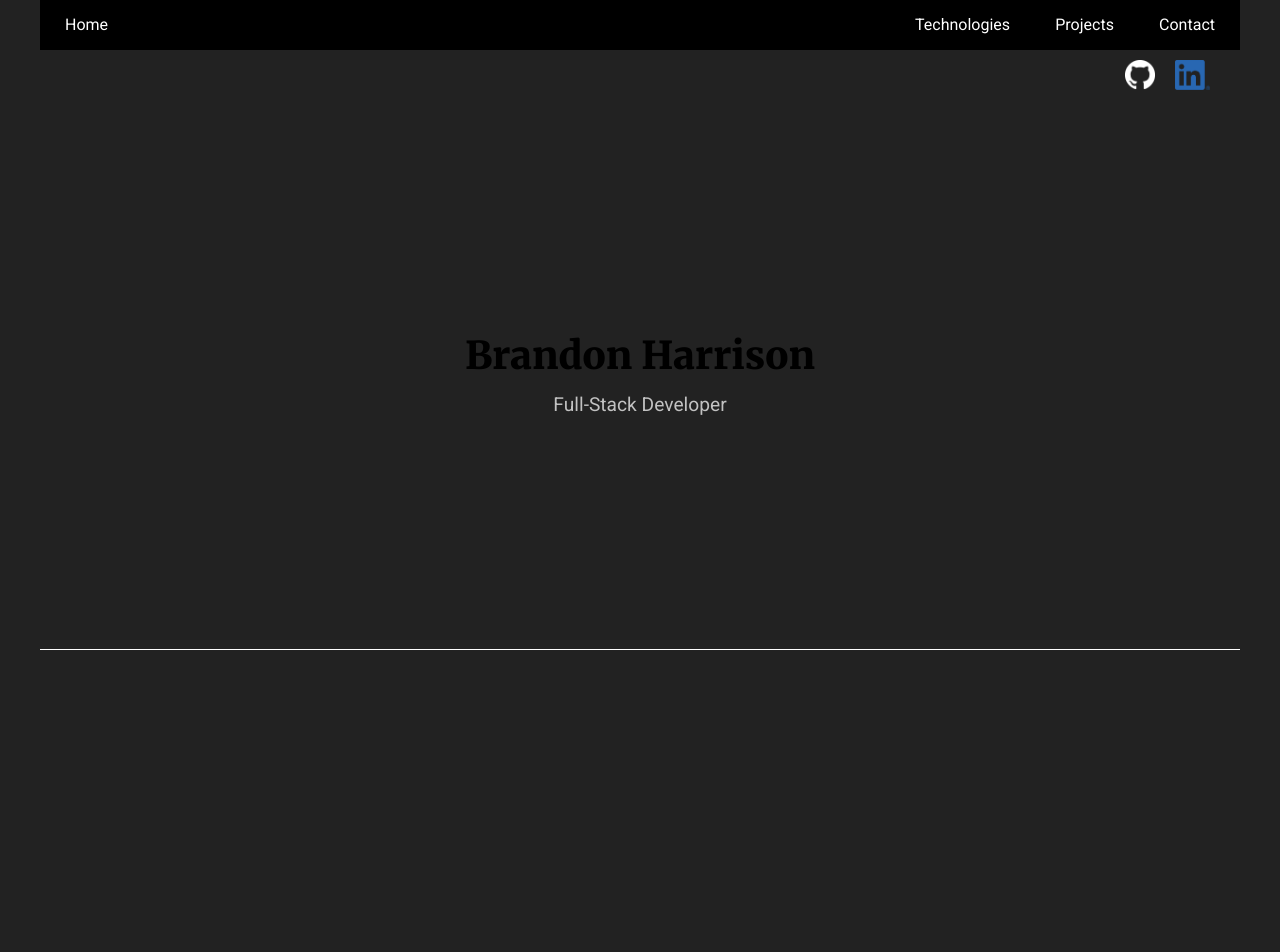
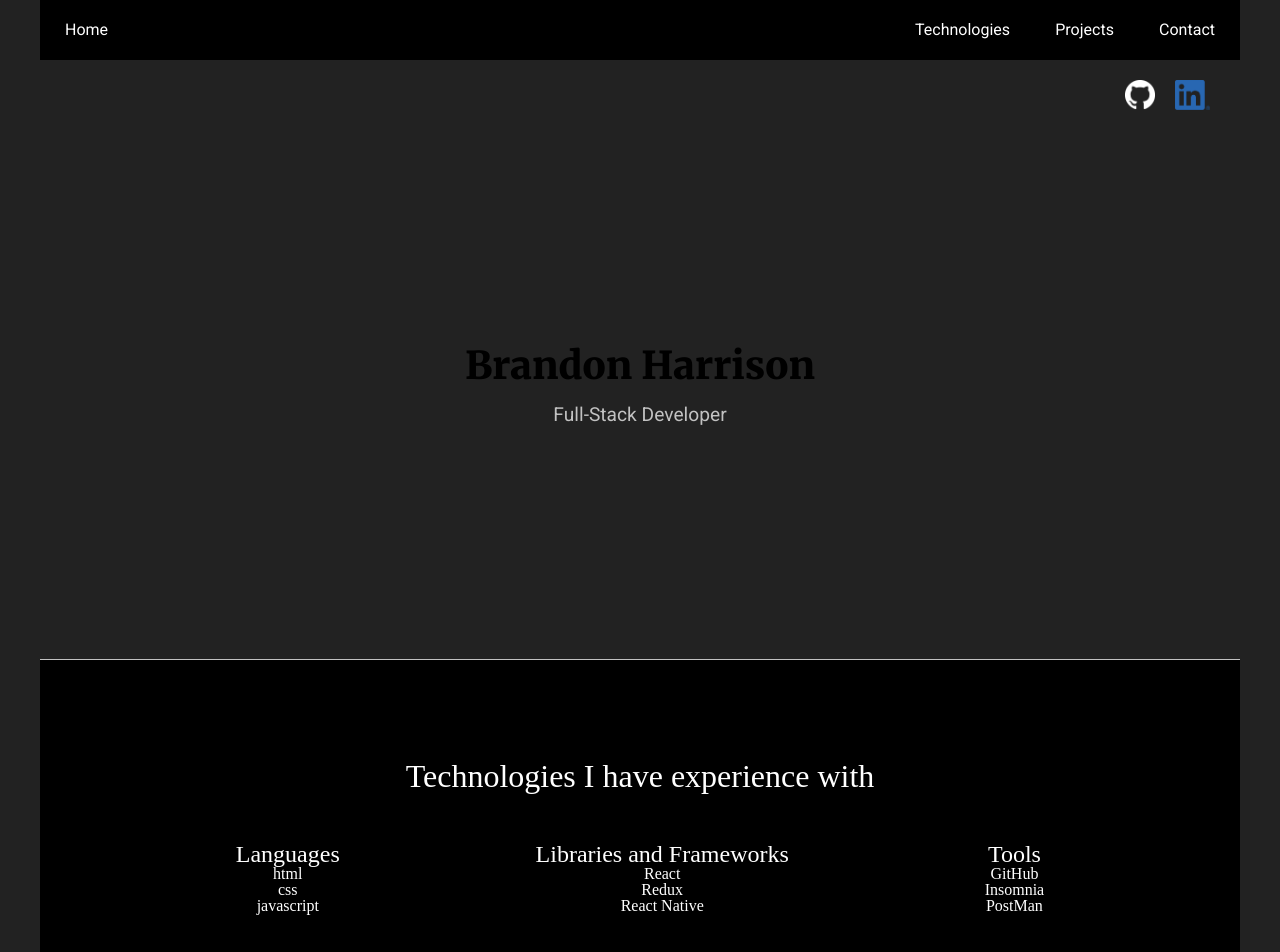
Before and after one commit to BrandonHarrison01/portfolio, a React (Create React App) app: page / in a window 1280 px wide. Shown: the top 952 px of the page. Before the commit the page ends 800 px from the top, so only its background shows below. Built offline with nearby package versions, Linux system fonts and the light colour scheme.

Commit message:
created technologies page

```diff
--- a/src/App.js
+++ b/src/App.js
@@ -3,12 +3,14 @@ import './styling/App.scss';
 
 import NavBar from './components/NavBar'
 import TitlePage from './components/TitlePage'
+import TechnologiesPage from './components/TechnologiesPage'
 
 function App() {
   return (
     <div className="App">
       <NavBar />
       <TitlePage />
+      <TechnologiesPage />
     </div>
   );
 }
--- /dev/null
+++ b/src/components/TechnologiesPage.js
@@ -0,0 +1,39 @@
+import React from 'react'
+
+import '../styling/TechnologiesPage.scss'
+
+function TechnologiesPage() {
+    return(
+        <div className='tech-page'>
+            <h1>Technologies I have experience with</h1>
+            <div className='tech'>
+                <div>
+                    <h2>Languages</h2>
+                    <ul>
+                        <li>html</li>
+                        <li>css</li>
+                        <li>javascript</li>
+                    </ul>
+                </div>
+                <div>
+                    <h2>Libraries and Frameworks</h2>
+                    <ul>
+                        <li>React</li>
+                        <li>Redux</li>
+                        <li>React Native</li>
+                    </ul>
+                </div>
+                <div>
+                    <h2>Tools</h2>
+                    <ul>
+                        <li>GitHub</li>
+                        <li>Insomnia</li>
+                        <li>PostMan</li>
+                    </ul>
+                </div>
+            </div>
+        </div>
+    )
+}
+
+export default TechnologiesPage
--- a/src/styling/NavBar.scss
+++ b/src/styling/NavBar.scss
@@ -2,7 +2,7 @@
     display: flex;
     color: white;
     justify-content: space-between;
-    height: 50px;
+    height: 60px;
     background-color: black;
     align-items: center;
     padding: 0 25px;
--- /dev/null
+++ b/src/styling/TechnologiesPage.scss
@@ -0,0 +1,24 @@
+.tech-page {
+    color: white;
+    width: 100%;
+    height: 400px;
+    background-color: black;
+    border-bottom: 1px solid white;
+    text-align: center;
+
+    h1 {
+        font-size: 2rem;
+        padding-top: 100px;
+    }
+
+    .tech {
+        display: flex;
+        width: 100%;
+        justify-content: space-evenly;
+        margin-top: 50px;
+
+        h2 {
+            font-size: 1.5rem;
+        }
+    }
+}
--- a/src/styling/TitlePage.scss
+++ b/src/styling/TitlePage.scss
@@ -1,7 +1,7 @@
 .header-page {
     height: 600px;
     width: 100%;
-    border-bottom: 1px solid white;
+    border-bottom: 1px solid rgb(194, 194, 194);
 
     .logos {
         // border: 1px solid white;
@@ -12,7 +12,7 @@
 
         .logo {
             height: 30px;
-            margin: 10px;
+            margin: 20px 10px 0;
         }
     }
 }
```
